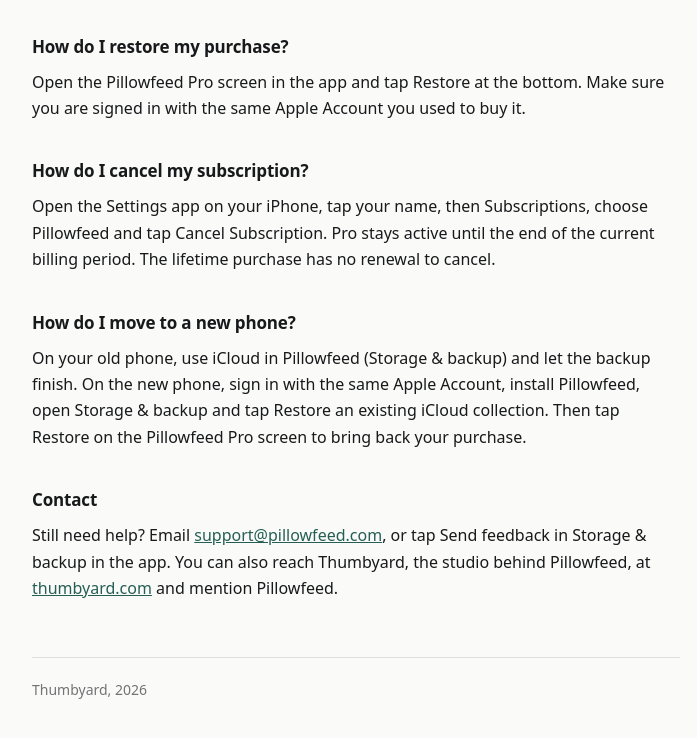
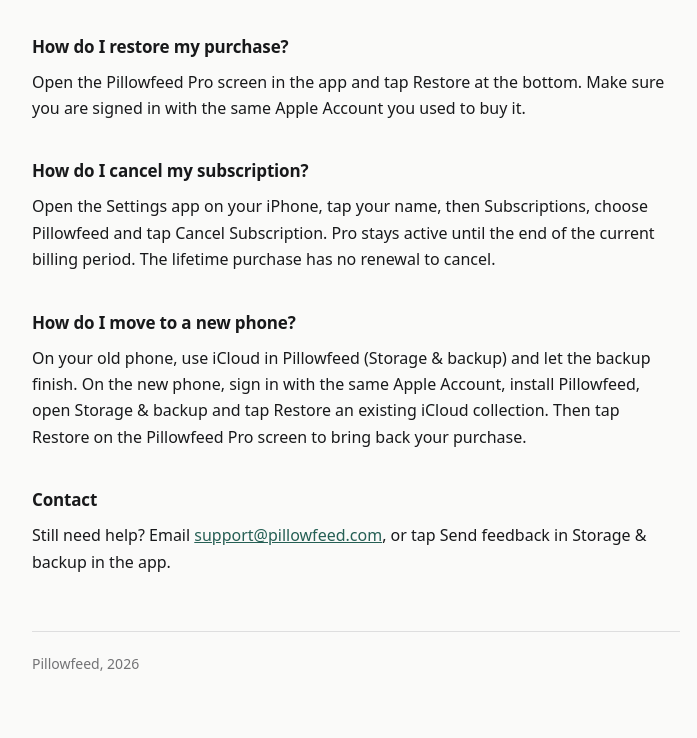
Before and after one commit to VyasSathya/pillowfeed-site, a plain HTML site: page support/index.html in a window 1280 px wide. Shown: the part 963-1701 px from the top of the page, without its empty margins (284-981 px from the left). Drawn offline with Linux system fonts and the light colour scheme; a web font is replaced by a local one.

Commit message:
Footers say Pillowfeed; drop the Thumbyard contact line (adult brand never carries Thumbyard)
Co-Authored-By: Claude Opus 5.5 <noreply@anthropic.com>

```diff
--- a/support/index.html
+++ b/support/index.html
@@ -41,9 +41,9 @@
 <p>On your old phone, use iCloud in Pillowfeed (Storage &amp; backup) and let the backup finish. On the new phone, sign in with the same Apple Account, install Pillowfeed, open Storage &amp; backup and tap Restore an existing iCloud collection. Then tap Restore on the Pillowfeed Pro screen to bring back your purchase.</p>
 
 <h2>Contact</h2>
-<p>Still need help? Email <a href="mailto:support@pillowfeed.com">support@pillowfeed.com</a>, or tap Send feedback in Storage &amp; backup in the app. You can also reach Thumbyard, the studio behind Pillowfeed, at <a href="https://thumbyard.com/">thumbyard.com</a> and mention Pillowfeed.</p>
+<p>Still need help? Email <a href="mailto:support@pillowfeed.com">support@pillowfeed.com</a>, or tap Send feedback in Storage &amp; backup in the app.</p>
 </main>
-<footer>Thumbyard, 2026</footer>
+<footer>Pillowfeed, 2026</footer>
 </div>
 </body>
 </html>
```
Also changed, not shown: privacy/index.html (+1 -1 lines), terms/index.html (+1 -1 lines).
